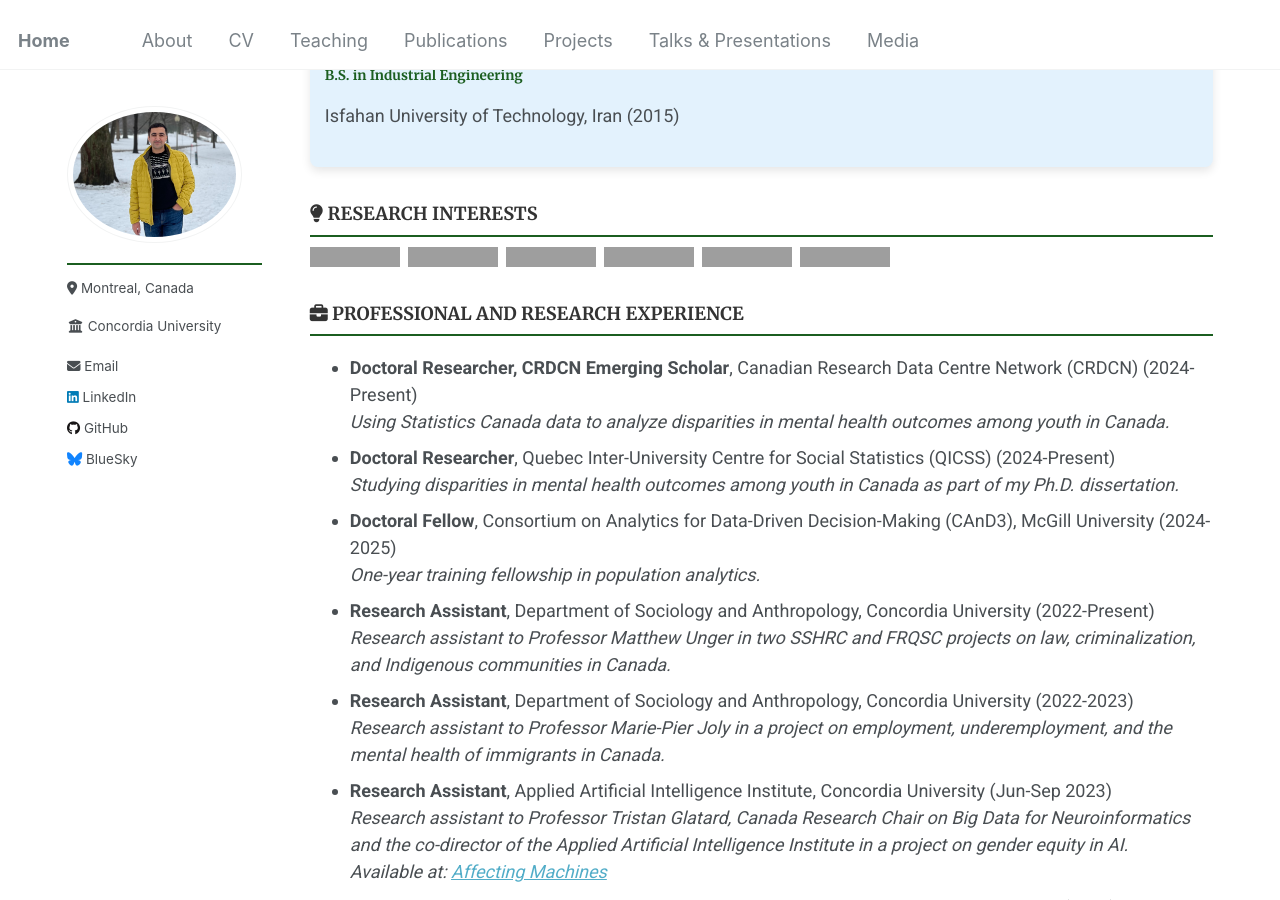
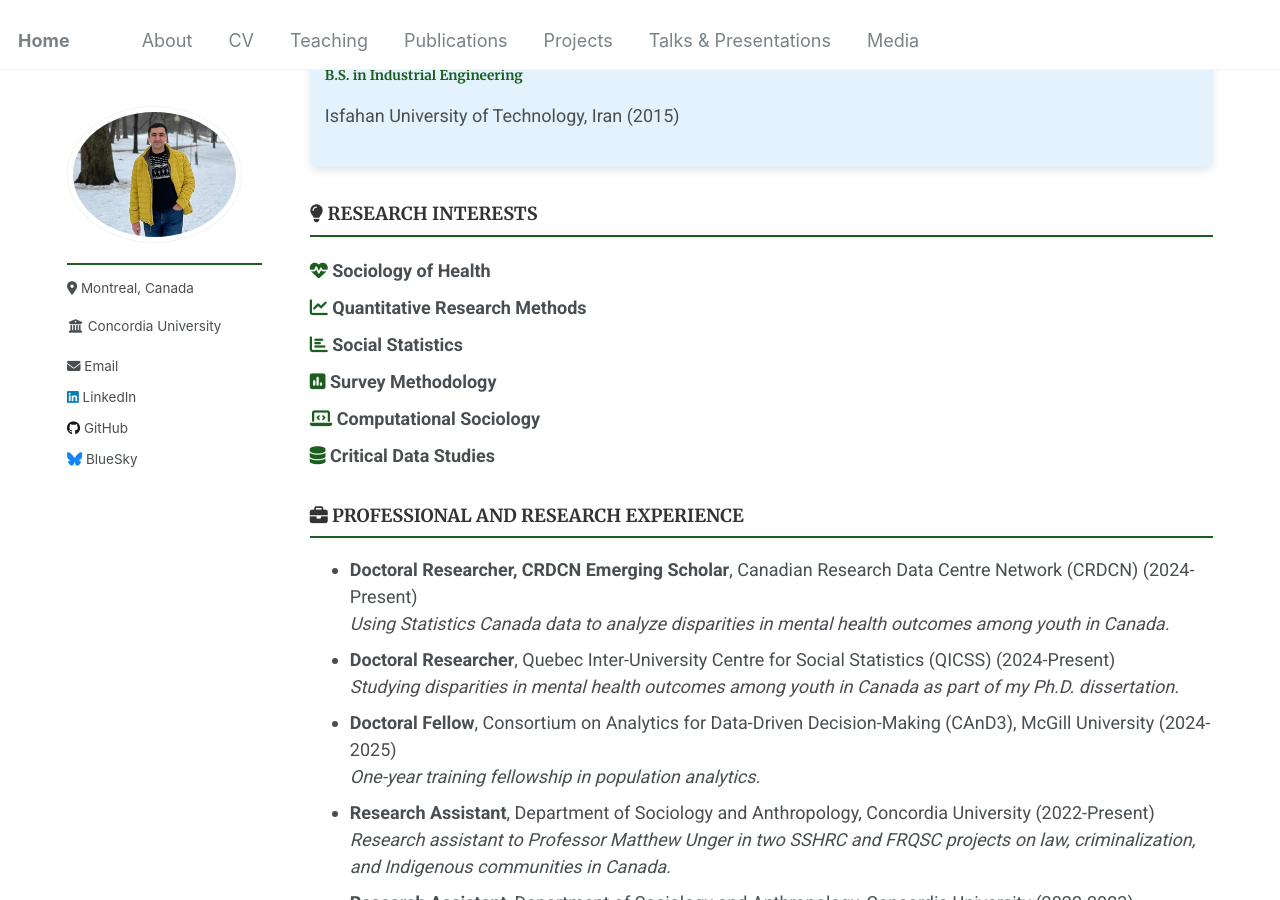
Before and after one commit to Mohsnmonji/mohsnmonji.github.io, a Jekyll site: the page built from _pages/Curriculum Vitae.md, in a window 1280 px wide and 900 px high, scrolled down 638 px. Built offline with Jekyll 4.4.1, drawn with Linux system fonts in a browser that asks for light colours; grey boxes are pictures that could not be loaded.

Commit message:
Update Curriculum Vitae.md

```diff
--- a/_pages/Curriculum Vitae.md
+++ b/_pages/Curriculum Vitae.md
@@ -46,14 +46,18 @@ redirect_from:
 
 ### <i class="fas fa-lightbulb"></i> RESEARCH INTERESTS
 
-<div style="display: flex; flex-wrap: wrap; gap: 8px; margin-top: 10px;">
-  <img src="https://img.shields.io/badge/Sociology%20of%20Health-blue" alt="Sociology of Health badge">
-  <img src="https://img.shields.io/badge/Quantitative%20Research%20Methods-green" alt="Quantitative Research Methods badge">
-  <img src="https://img.shields.io/badge/Social%20Statistics-red" alt="Social Statistics badge">
-  <img src="https://img.shields.io/badge/Computational%20Sociology-blue" alt="Computational Sociology badge">
-  <img src="https://img.shields.io/badge/Critical%20Data%20Studies-green" alt="Critical Data Studies badge">
-  <img src="https://img.shields.io/badge/Survey%20Methodology-red" alt="Survey Methodology badge">
+<div style="margin-top: 20px;">
+  <ul style="list-style-type: none; padding-left: 0;">
+    <li style="margin-bottom: 10px;"><i class="fas fa-heartbeat" style="color: #1B5E20;"></i> <strong>Sociology of Health</strong></li>
+    <li style="margin-bottom: 10px;"><i class="fas fa-chart-line" style="color: #1B5E20;"></i> <strong>Quantitative Research Methods</strong></li>
+    <li style="margin-bottom: 10px;"><i class="fas fa-chart-bar" style="color: #1B5E20;"></i> <strong>Social Statistics</strong></li>
+    <li style="margin-bottom: 10px;"><i class="fas fa-poll" style="color: #1B5E20;"></i> <strong>Survey Methodology</strong></li>
+    <li style="margin-bottom: 10px;"><i class="fas fa-laptop-code" style="color: #1B5E20;"></i> <strong>Computational Sociology</strong></li>
+    <li style="margin-bottom: 10px;"><i class="fas fa-database" style="color: #1B5E20;"></i> <strong>Critical Data Studies</strong></li>
+  </ul>
 </div>
+
+
 ### <i class="fas fa-briefcase"></i> PROFESSIONAL AND RESEARCH EXPERIENCE
 - **Doctoral Researcher, CRDCN Emerging Scholar**, Canadian Research Data Centre Network (CRDCN) (2024-Present)
   *Using Statistics Canada data to analyze disparities in mental health outcomes among youth in Canada.*
```
